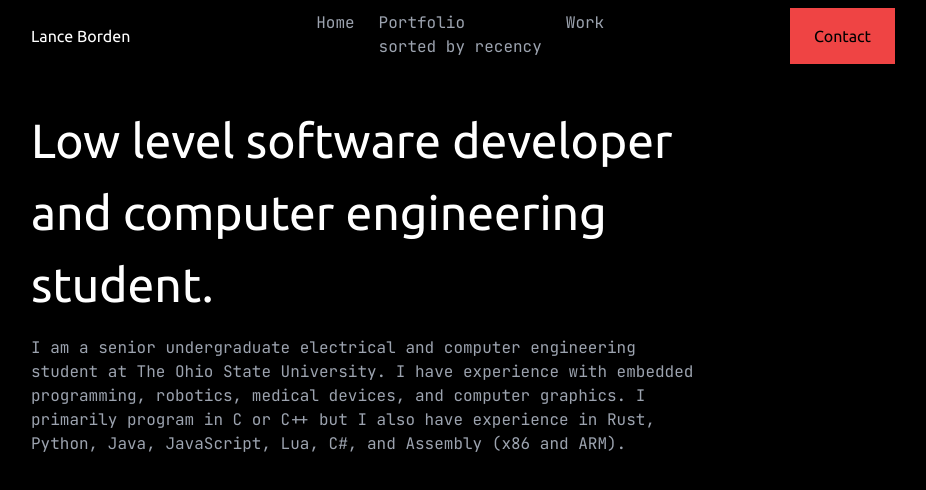
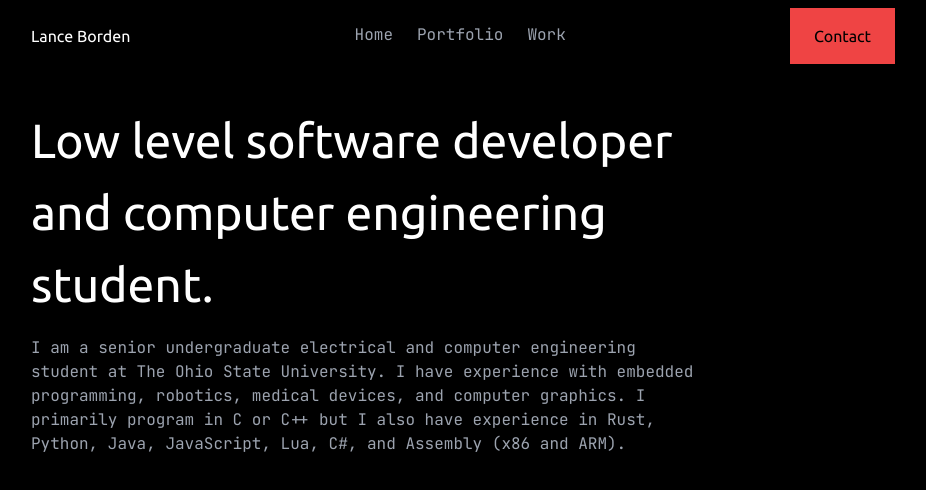
Before and after one commit to BanceDev/bancedev.github.io, a website: page index.html in a window 1280 px wide. Shown: the top 490 px of the page, without its empty margins (177-1103 px from the left). Drawn offline with nearby package versions, Linux system fonts and the light colour scheme.

Commit message:
fixed formatting

```diff
--- a/index.html
+++ b/index.html
@@ -37,7 +37,6 @@
             </a></li>
             <li class="px-3 cursor-pointer group"><a @click="handleNav" href="/#portfolio">
               Portfolio
-              <p>sorted by recency</p>
               <div class="bg-red-500 h-[2px] w-0 group-hover:w-full transition-all duration-500"></div>
             </a></li>
             <li class="px-3 cursor-pointer group"><a @click="handleNav" href="/#work">
```
